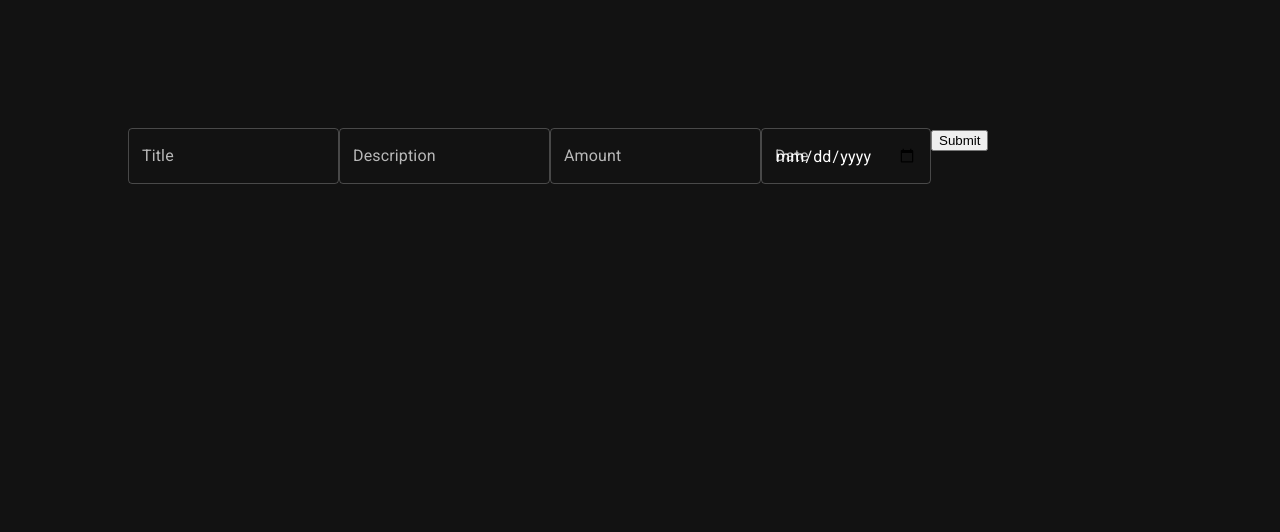
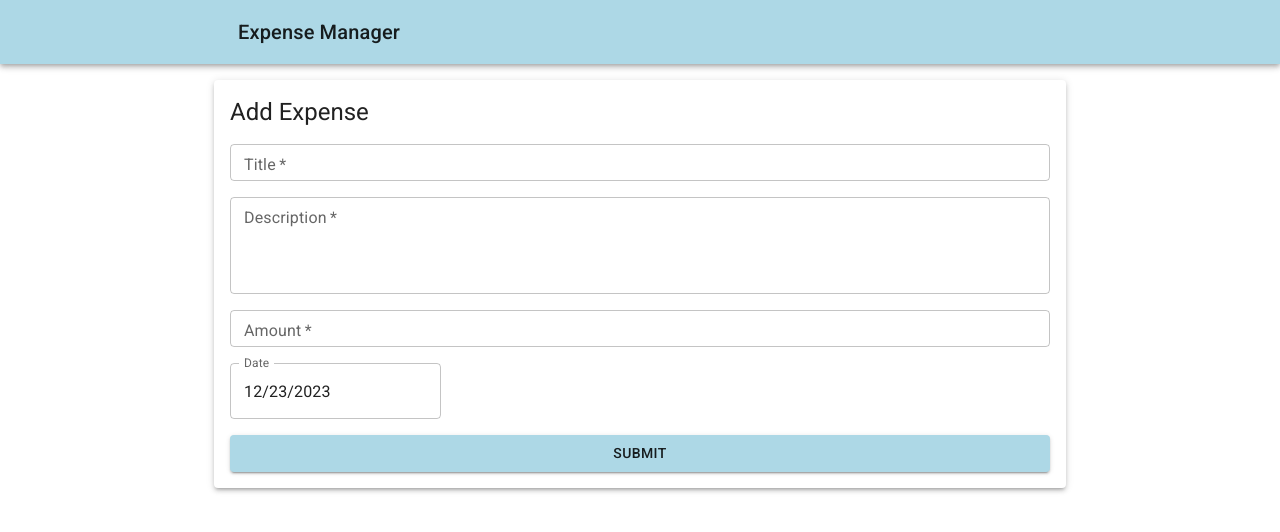
Before and after one commit to Dhyanesh-Panchal/Expense-Manager, a React (Vite) app in the folder frontend/: page / in a window 1280 px wide. Shown: the top 532 px of the page. Built offline with nearby package versions, Linux system fonts and the light colour scheme.

Commit message:
Frontend is looking good

```diff
--- a/frontend/index.html
+++ b/frontend/index.html
@@ -7,7 +7,6 @@
   <link rel="preconnect" href="https://fonts.googleapis.com" />
   <link rel="preconnect" href="https://fonts.gstatic.com" crossorigin />
   <link rel="stylesheet" href="https://fonts.googleapis.com/css2?family=Roboto:wght@300;400;500;600;700&display=swap" />
-  <link rel="stylesheet" href="./style.css">
   <title>Expence Tracker</title>
 </head>
 
--- a/frontend/package.json
+++ b/frontend/package.json
@@ -10,11 +10,14 @@
     "preview": "vite preview"
   },
   "dependencies": {
+    "@date-io/date-fns": "^2.17.0",
     "@emotion/react": "^11.11.1",
     "@emotion/styled": "^11.11.0",
     "@mui/material": "^5.15.0",
     "@mui/styled-engine-sc": "^6.0.0-alpha.8",
+    "@mui/x-date-pickers": "^7.0.0-alpha.6",
     "@radix-ui/themes": "^2.0.2",
+    "date-fns": "^2.30.0",
     "react": "^18.2.0",
     "react-dom": "^18.2.0",
     "styled-components": "^6.1.1"
--- a/frontend/src/AddExpenseForm.tsx
+++ /dev/null
@@ -1,37 +0,0 @@
-import React from 'react';
-import Expense from './datatypes/ExpenseInterface';
-import { TextField } from '@mui/material';
-
-interface ExpenseFormProps {
-    onSubmit: (expense: Expense) => void;
-}
-// --> react hook form ??
-const AddExpenseForm: React.FC<ExpenseFormProps> = ({ onSubmit }) => {
-    const handleSubmit = (event: React.FormEvent) => {
-        event.preventDefault();
-        // Add your form validation logic here
-        const expense = {
-            // @ts-ignore
-            title: event.target?.title.value,
-            // @ts-ignore
-            description: event.target?.description.value,
-            // @ts-ignore
-            amount: parseFloat(event.target?.amount.value),
-            // @ts-ignore
-            date: new Date(event.target?.date.value),
-        };
-        onSubmit(expense);
-    };
-
-    return (
-        <form onSubmit={handleSubmit}>
-            <TextField id="title" name='title' label="Title" variant="outlined" />
-            <TextField id="description" type='text-box' name='description' label="Description" variant="outlined" />
-            <TextField id="amount" type='number' name='amount' label="Amount" variant="outlined" />
-            <TextField id="date" type='date' name='date' label="Date" variant="outlined" />
-            <button type='submit'>Submit</button>
-        </form>
-    );
-};
-
-export default AddExpenseForm;
--- a/frontend/src/App.tsx
+++ b/frontend/src/App.tsx
@@ -1,16 +1,12 @@
 import React, { useState } from 'react';
-import AddExpenseForm from './AddExpenseForm';
+import AddExpenseForm from './components/AddExpenseForm';
 import Expense from './datatypes/ExpenseInterface';
-import DisplayExpense from './DisplayExpense';
-import { ThemeProvider, createTheme } from '@mui/material/styles';
+import DisplayExpense from './components/DisplayExpense';
+import { ThemeProvider } from '@mui/material/styles';
 import CssBaseline from '@mui/material/CssBaseline';
+import theme from './theme/mainTheme';
+import Header from './components/TopHeader';
 
-const darkTheme = createTheme({
-  palette: {
-    mode: 'dark',
-  },
-  spacing: 2
-});
 
 const App: React.FC = () => {
   const [expenses, setExpenses] = useState<Expense[]>([]);
@@ -21,16 +17,15 @@ const App: React.FC = () => {
     console.log('Total Expenses', expenses);
   };
   return (
-    <ThemeProvider theme={darkTheme}>
+    <ThemeProvider theme={theme}>
       <CssBaseline />
       <div>
-        <div className="expense-form">
-          <AddExpenseForm onSubmit={handleAddExpense} />
-        </div>
+        <Header />
+        <AddExpenseForm onSubmit={handleAddExpense} />
         <DisplayExpense expenses={expenses} />
       </div>
     </ThemeProvider>
   )
-};
+}
 
 export default App;
--- /dev/null
+++ b/frontend/src/components/AddExpenseForm.tsx
@@ -0,0 +1,97 @@
+import React, { useState } from 'react';
+import Expense from '../datatypes/ExpenseInterface';
+import { Typography, Container, Paper, Grid, TextField, Button } from '@mui/material';
+import { DatePicker, LocalizationProvider } from '@mui/x-date-pickers';
+import { AdapterDateFns } from '@mui/x-date-pickers/AdapterDateFns';
+
+interface ExpenseFormProps {
+    onSubmit: (expense: Expense) => void;
+}
+// --> react hook form ??
+const AddExpenseForm: React.FC<ExpenseFormProps> = ({ onSubmit }) => {
+
+    const [selectedDate, setSelectedDate] = useState<Date | null>(new Date());
+
+    const handleSubmit = (event: React.FormEvent<HTMLFormElement>) => {
+        event.preventDefault();
+        const formData = new FormData(event.currentTarget);
+        const newExpense: Expense = {
+            title: formData.get('title') as string,
+            description: formData.get('description') as string,
+            amount: parseFloat(formData.get('amount') as string),
+            date: selectedDate ?? new Date(), // Use the selected date or default to a new date if null
+        };
+        onSubmit(newExpense);
+    };
+
+    return (
+        <Container maxWidth="md">
+            <Paper elevation={3} sx={{ padding: 2, marginTop: 2 }}>
+                <Typography variant="h5" component="h2" sx={{ marginBottom: 2 }}>
+                    Add Expense
+                </Typography>
+                <form onSubmit={handleSubmit}>
+                    <Grid container direction="column" spacing={2}>
+                        <Grid item>
+                            <TextField
+                                id="title"
+                                name="title"
+                                label="Title"
+                                variant="outlined"
+                                fullWidth
+                                size="small"
+                                sx={{ '& .MuiInputBase-root': { fontSize: '0.875rem' } }}
+                                required
+                            />
+                        </Grid>
+                        <Grid item>
+                            <TextField
+                                id="description"
+                                name="description"
+                                label="Description"
+                                variant="outlined"
+                                fullWidth
+                                multiline
+                                rows={4}
+                                size="small"
+                                sx={{ '& .MuiInputBase-root': { fontSize: '0.875rem' } }}
+                                required
+                            />
+                        </Grid>
+                        <Grid item>
+                            <TextField
+                                id="amount"
+                                name="amount"
+                                label="Amount"
+                                variant="outlined"
+                                fullWidth
+                                type="number"
+                                size="small"
+                                sx={{ '& .MuiInputBase-root': { fontSize: '0.875rem' } }}
+                                required
+                            />
+                        </Grid>
+                        <Grid item>
+                            <LocalizationProvider dateAdapter={AdapterDateFns}>
+                                <DatePicker
+                                    label="Date"
+                                    value={selectedDate}
+                                    onChange={(date) => setSelectedDate(date)}
+                                    renderInput={(params) => <TextField {...params} required size="small" />}
+                                />
+                            </LocalizationProvider>
+                        </Grid>
+                        <Grid item>
+                            <Button type="submit" variant="contained" color="primary" fullWidth>
+                                Submit
+                            </Button>
+                        </Grid>
+                    </Grid>
+                </form>
+            </Paper>
+        </Container>
+    );
+};
+
+
+export default AddExpenseForm;
--- a/frontend/src/DisplayExpense.tsx
+++ b/frontend/src/components/DisplayExpense.tsx
@@ -1,5 +1,5 @@
 import React from 'react';
-import Expense from './datatypes/ExpenseInterface';
+import Expense from '../datatypes/ExpenseInterface';
 
 interface DisplayExpenseProps {
     expenses: Expense[];
--- /dev/null
+++ b/frontend/src/components/TopHeader.tsx
@@ -0,0 +1,19 @@
+import React from 'react';
+import { AppBar, Toolbar, Typography, Container } from '@mui/material';
+
+const Header: React.FC = () => {
+    return (
+        <AppBar position="static" color="primary">
+            <Container maxWidth="md">
+                <Toolbar>
+                    <Typography variant="h6" color="inherit" component="div">
+                        Expense Manager
+                    </Typography>
+                    {/* If you have additional header buttons or icons, they can be added here */}
+                </Toolbar>
+            </Container>
+        </AppBar>
+    );
+};
+
+export default Header;
--- /dev/null
+++ b/frontend/src/theme/mainTheme.ts
@@ -0,0 +1,19 @@
+// src/theme.tsx or src/App.tsx (if you've defined your theme directly in here)
+
+import { createTheme } from '@mui/material/styles';
+
+const theme = createTheme({
+    palette: {
+        mode: 'light', // Light mode
+        primary: {
+            main: '#ADD8E6', // Light blue
+        },
+        secondary: {
+            main: '#90EE90', // Light green
+        },
+        // Add any additional colors you may need for error, warning, info, success states
+    },
+    // You can also define typography, spacing, breakpoints, etc.
+});
+
+export default theme;
--- a/frontend/style.css
+++ /dev/null
@@ -1,7 +0,0 @@
-body{
-    background-color: black;
-}
-.expense-form{
-    padding: 10vw;
-    /* background-color: black; */
-}
```
Also changed, not shown: 1 other file (tests, documents, lock files or other folders).
